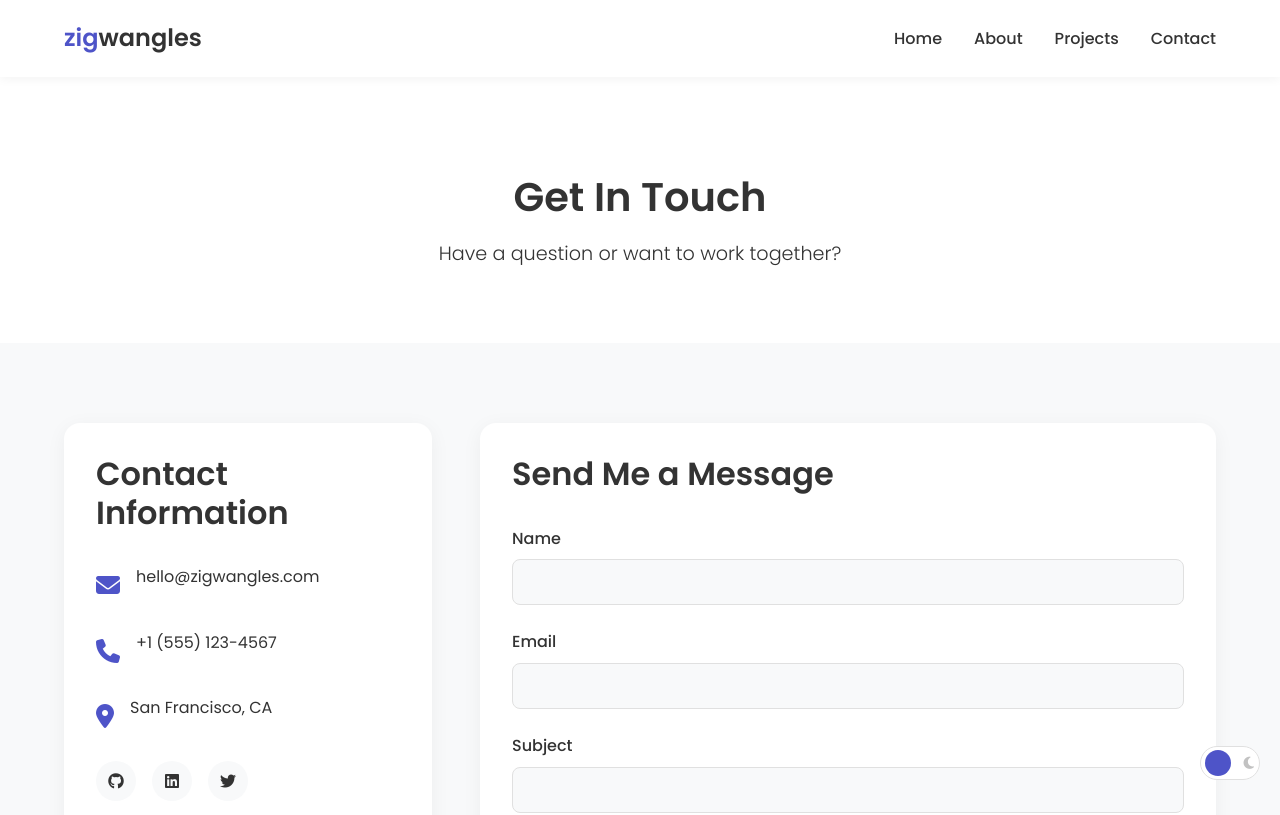
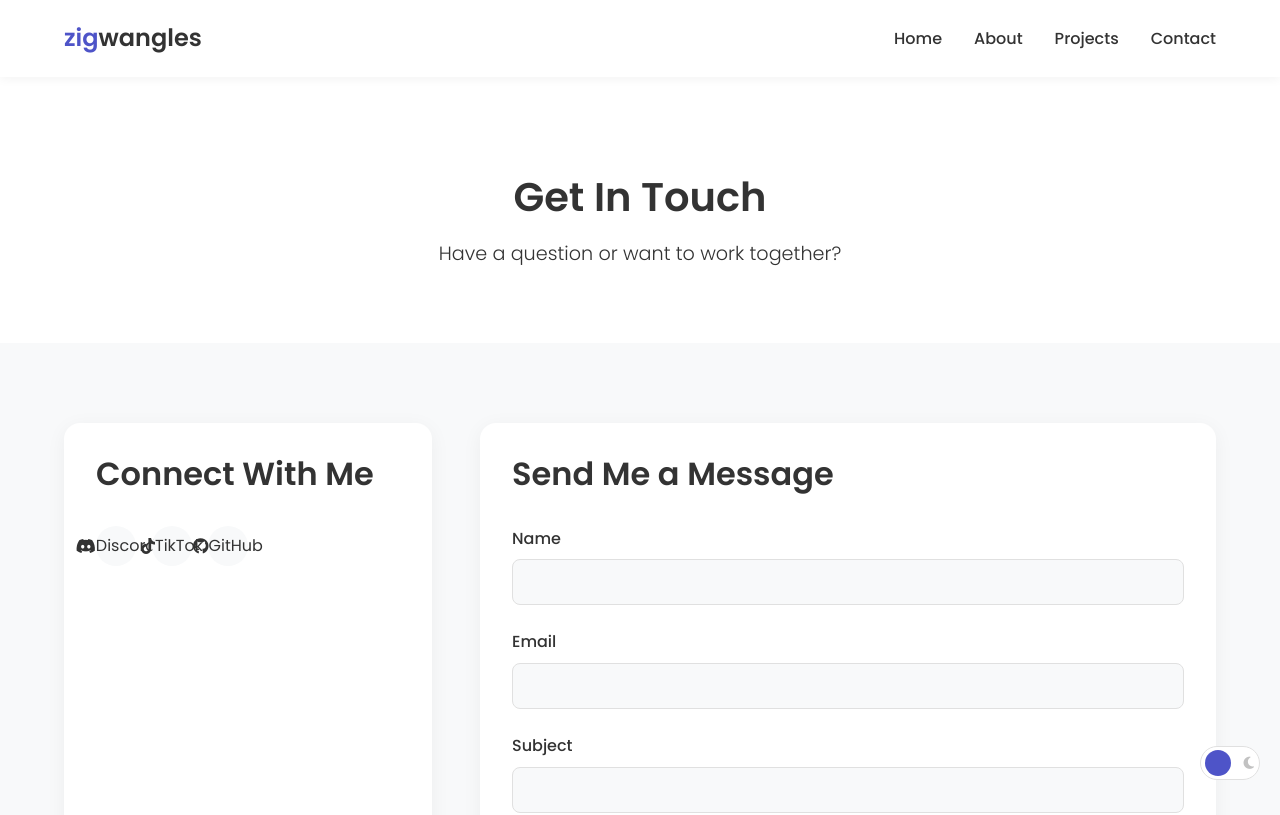
Before and after one commit to zigwangles/zigwangles-repository, a Next.js app: page /contact in a window 1280 px wide. Shown: the top 815 px of the page. Built offline with nearby package versions, Linux system fonts and the light colour scheme.

Commit message:
Update page.tsx

```diff
--- a/app/contact/page.tsx
+++ b/app/contact/page.tsx
@@ -56,28 +56,19 @@ export default function ContactPage() {
         <div className="container">
           <div className="contact-grid">
             <div className="contact-info">
-              <h2>Contact Information</h2>
-              <div className="info-item">
-                <i className="fas fa-envelope"></i>
-                <p>hello@zigwangles.com</p>
-              </div>
-              <div className="info-item">
-                <i className="fas fa-phone"></i>
-                <p>+1 (555) 123-4567</p>
-              </div>
-              <div className="info-item">
-                <i className="fas fa-map-marker-alt"></i>
-                <p>San Francisco, CA</p>
-              </div>
+              <h2>Connect With Me</h2>
               <div className="social-links">
-                <a href="#" aria-label="GitHub">
+                <a href="https://discord.gg/5Zsu5kubnp" aria-label="Discord" className="social-link-large">
+                  <i className="fab fa-discord"></i>
+                  <span>Discord</span>
+                </a>
+                <a href="https://tiktok.com/zigwangles" aria-label="TikTok" className="social-link-large">
+                  <i className="fab fa-tiktok"></i>
+                  <span>TikTok</span>
+                </a>
+                <a href="https://github.com/zigwangles" aria-label="GitHub" className="social-link-large">
                   <i className="fab fa-github"></i>
-                </a>
-                <a href="#" aria-label="LinkedIn">
-                  <i className="fab fa-linkedin"></i>
-                </a>
-                <a href="#" aria-label="Twitter">
-                  <i className="fab fa-twitter"></i>
+                  <span>GitHub</span>
                 </a>
               </div>
             </div>
```
